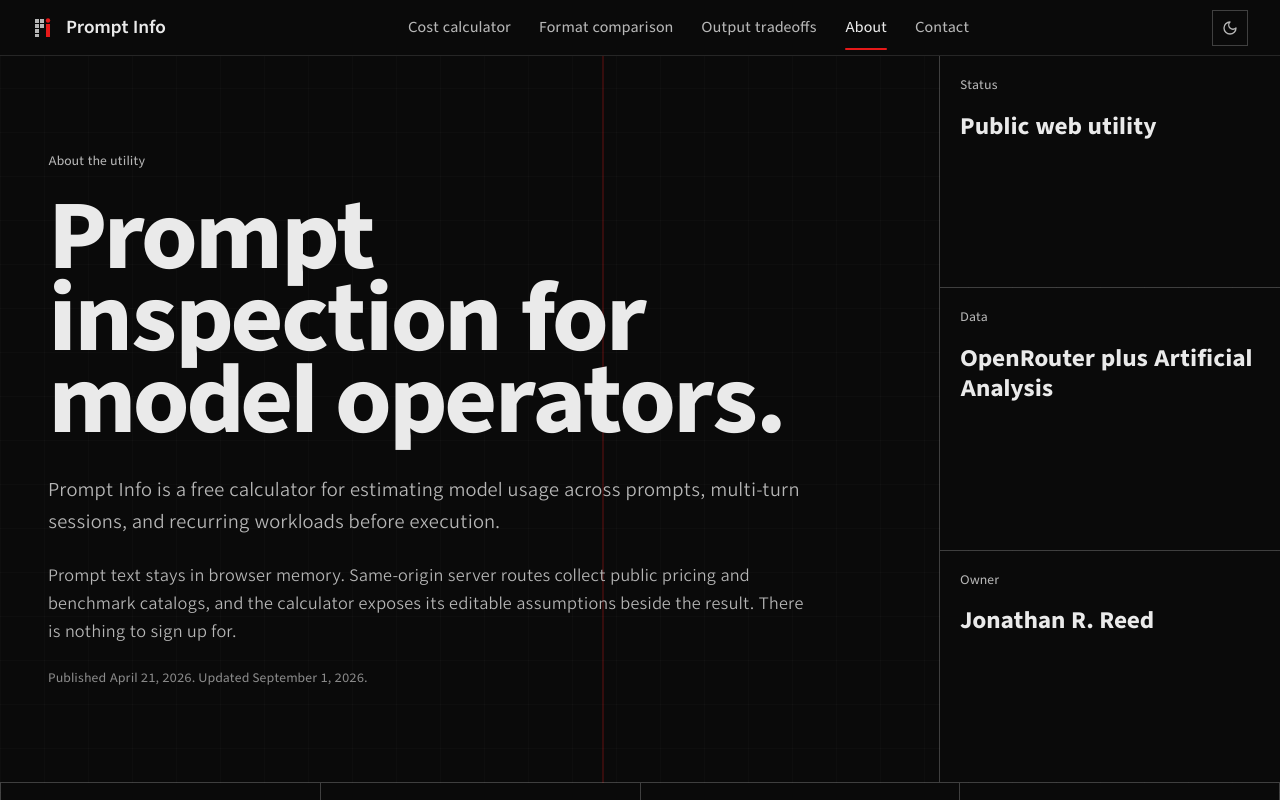
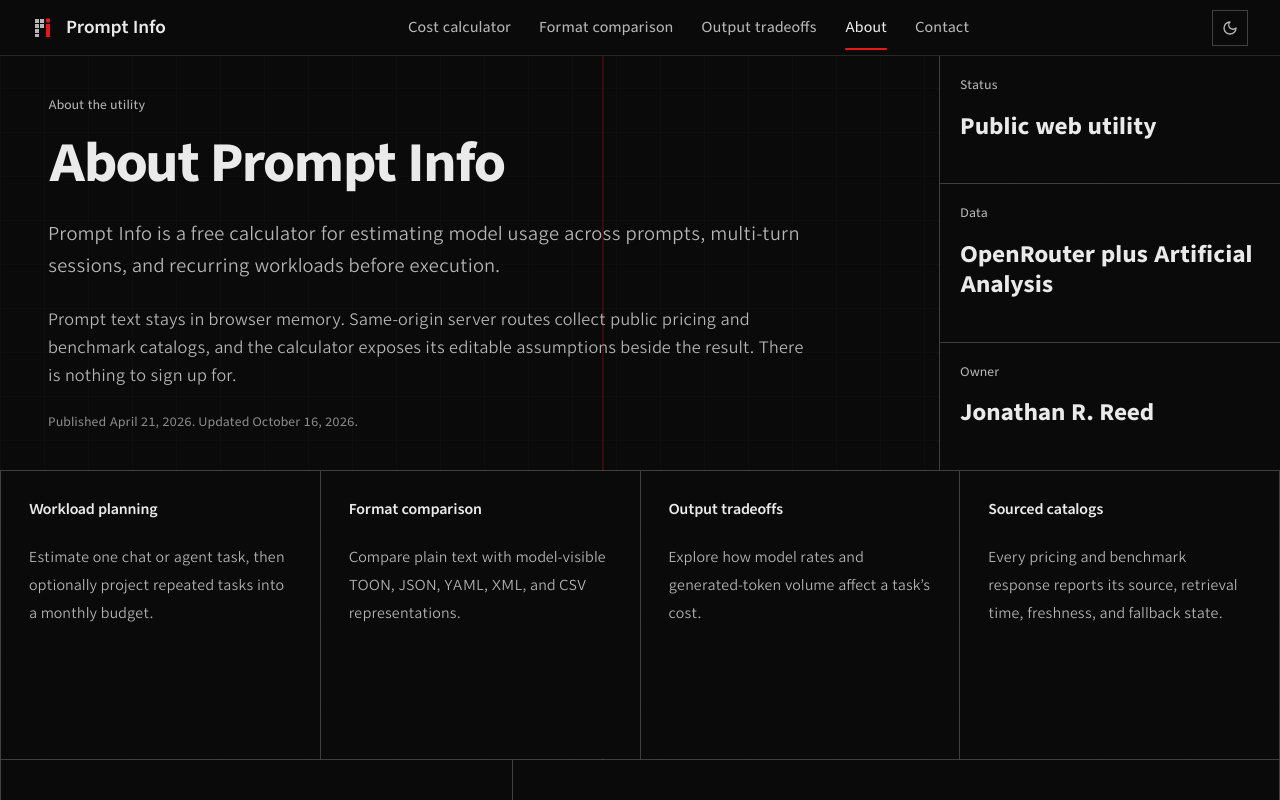
Before and after one commit to JonathanRReed/prompt-info, a Next.js app: page /about in a window 1280 px wide. Shown: the top 800 px of the page. Built offline with nearby package versions, Linux system fonts and the light colour scheme.

Commit message:
Make informational page headings direct and compact

```diff
--- a/app/about/page.tsx
+++ b/app/about/page.tsx
@@ -31,7 +31,7 @@
   url: 'https://prompt-info.helloworldfirm.com/about/',
   isPartOf: { '@id': 'https://prompt-info.helloworldfirm.com/#website' },
   datePublished: '2026-04-21',
-  dateModified: '2026-09-01',
+  dateModified: '2026-10-16',
   author: AUTHOR_REF,
   publisher: {
     '@type': 'Organization',
@@ -66,11 +66,11 @@
   return (
     <main id="main-content" className="w-full max-w-full overflow-x-hidden">
       <script type="application/ld+json" dangerouslySetInnerHTML={{ __html: JSON.stringify(pageJsonLd) }} />
-      <section className="mx-auto grid min-h-[54dvh] w-full max-w-[1500px] border-b border-rose-highlightMed md:grid-cols-[minmax(0,1fr)_340px]">
-        <div className="border-rose-highlightMed px-4 py-16 sm:px-6 md:border-r md:px-12 md:py-24">
+      <section className="mx-auto grid w-full max-w-[1500px] border-b border-rose-highlightMed md:grid-cols-[minmax(0,1fr)_340px]">
+        <div className="border-rose-highlightMed px-4 py-8 sm:px-6 md:border-r md:px-12 md:py-10">
           <p className="data-label text-signal-text">About the utility</p>
-          <h1 className="macro-heading mt-6 max-w-6xl text-[clamp(3rem,7vw,6.6rem)]">
-            Prompt inspection for model operators.
+          <h1 className="macro-heading mt-6 max-w-6xl text-[clamp(2.2rem,4vw,4rem)]">
+            About Prompt Info
           </h1>
           <p className="mt-8 max-w-3xl text-base leading-8 text-rose-subtle sm:text-lg">
             Prompt Info is a free calculator for estimating model usage across prompts, multi-turn sessions, and recurring workloads before execution.
@@ -80,7 +80,7 @@
           </p>
           <p className="mt-6 text-xs font-medium text-rose-muted">
             <time dateTime="2026-04-21">Published April 21, 2026</time>.{' '}
-            <time dateTime="2026-09-01">Updated September 1, 2026</time>.
+            <time dateTime="2026-10-16">Updated October 16, 2026</time>.
           </p>
         </div>
         <aside className="grid gap-px bg-rose-highlightMed">
--- a/app/contact/page.tsx
+++ b/app/contact/page.tsx
@@ -10,7 +10,7 @@
   url: 'https://prompt-info.helloworldfirm.com/contact/',
   isPartOf: { '@id': 'https://prompt-info.helloworldfirm.com/#website' },
   datePublished: '2026-04-21',
-  dateModified: '2026-06-19',
+  dateModified: '2026-10-16',
   author: AUTHOR_REF,
   publisher: {
     '@type': 'Organization',
@@ -45,17 +45,17 @@
   return (
     <main id="main-content" className="w-full max-w-full overflow-x-hidden">
       <script type="application/ld+json" dangerouslySetInnerHTML={{ __html: JSON.stringify(pageJsonLd) }} />
-      <section className="mx-auto grid min-h-[54dvh] w-full max-w-[1500px] border-b border-rose-highlightMed md:grid-cols-[minmax(0,1fr)_360px]">
-        <div className="border-rose-highlightMed px-4 py-16 sm:px-6 md:border-r md:px-12 md:py-24">
+      <section className="mx-auto grid w-full max-w-[1500px] border-b border-rose-highlightMed md:grid-cols-[minmax(0,1fr)_360px]">
+        <div className="border-rose-highlightMed px-4 py-8 sm:px-6 md:border-r md:px-12 md:py-10">
           <p className="data-label text-signal-text">Contact</p>
-          <h1 className="macro-heading mt-6 max-w-6xl text-[clamp(3rem,7vw,6.6rem)]">
-            Reach the person who maintains Prompt Info.
+          <h1 className="macro-heading mt-6 max-w-6xl text-[clamp(2.2rem,4vw,4rem)]">
+            Contact
           </h1>
           <p className="mt-8 max-w-3xl text-base leading-8 text-rose-subtle sm:text-lg">
             Product questions, bug reports, and pricing corrections all land in the same inbox.
           </p>
           <p className="mt-6 text-xs font-medium text-rose-muted">
-            <time dateTime="2026-06-19">Updated June 19, 2026</time>.
+            <time dateTime="2026-10-16">Updated October 16, 2026</time>.
           </p>
         </div>
         <aside className="bg-rose-base p-5 sm:p-8">
--- a/app/privacy/page.tsx
+++ b/app/privacy/page.tsx
@@ -10,7 +10,7 @@
   url: 'https://prompt-info.helloworldfirm.com/privacy/',
   isPartOf: { '@id': 'https://prompt-info.helloworldfirm.com/#website' },
   datePublished: '2026-04-21',
-  dateModified: '2026-06-19',
+  dateModified: '2026-10-16',
   author: AUTHOR_REF,
   publisher: {
     '@type': 'Organization',
@@ -45,16 +45,16 @@
   return (
     <main id="main-content" className="w-full max-w-full overflow-x-hidden">
       <script type="application/ld+json" dangerouslySetInnerHTML={{ __html: JSON.stringify(pageJsonLd) }} />
-      <section className="mx-auto min-h-[54dvh] w-full max-w-[1500px] border-b border-rose-highlightMed px-4 py-16 sm:px-6 md:px-12 md:py-24">
+      <section className="mx-auto w-full max-w-[1500px] border-b border-rose-highlightMed px-4 py-8 sm:px-6 md:px-12 md:py-10">
         <p className="data-label text-signal-text">Privacy policy</p>
-        <h1 className="macro-heading mt-6 max-w-6xl text-[clamp(3rem,7vw,6.6rem)]">
-          Prompt Info is built for preflight prompt checks.
+        <h1 className="macro-heading mt-6 max-w-6xl text-[clamp(2.2rem,4vw,4rem)]">
+          Privacy
         </h1>
         <p className="mt-8 max-w-3xl text-base leading-8 text-rose-subtle sm:text-lg">
           This page explains the practical data boundaries for Prompt Info. The utility is designed for browser-based estimation, public model metadata, and support conversations.
         </p>
         <p className="mt-6 text-xs font-medium text-rose-muted">
-          <time dateTime="2026-06-19">Updated June 19, 2026</time>.
+          <time dateTime="2026-10-16">Updated October 16, 2026</time>.
         </p>
         <div className="mt-10 grid gap-px bg-rose-highlightMed md:grid-cols-3">
           {[
```
